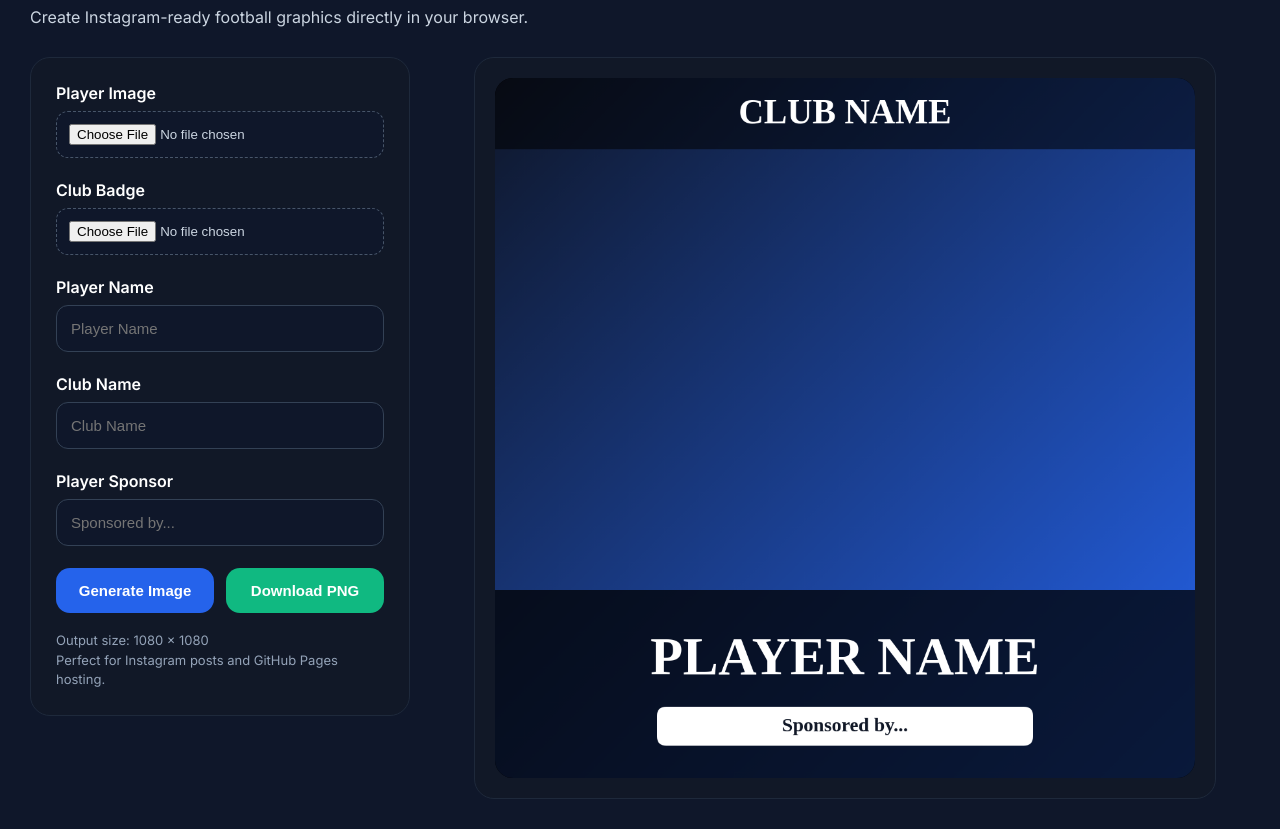
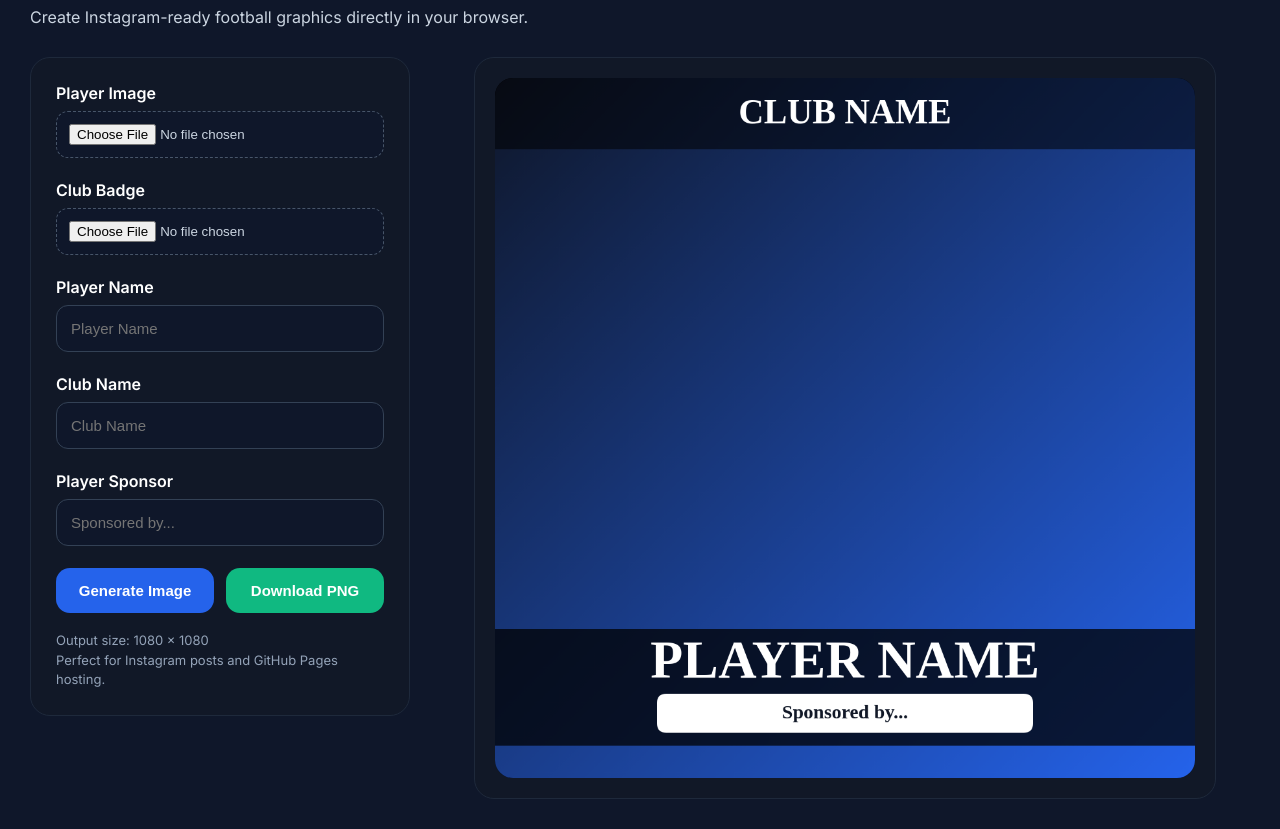
Before and after one commit to GaryLittlemore/imagecreator, a plain HTML site: page index.html in a window 1280 px wide. Shown: the part 84-913 px from the top of the page. Drawn offline with Linux system fonts and the light colour scheme.

Commit message:
Adjust bottom graphic position and player text position

```diff
--- a/index.html
+++ b/index.html
@@ -386,11 +386,11 @@ function drawText(){
     );
 
     /*
-        BOTTOM PANEL
+        SMALLER BOTTOM GRAPHIC
     */
 
     ctx.fillStyle = 'rgba(0,0,0,0.75)';
-    ctx.fillRect(0,790,1080,290);
+    ctx.fillRect(0,850,1080,180);
 
     /*
         PLAYER NAME
@@ -402,7 +402,7 @@ function drawText(){
     ctx.fillText(
         playerName.toUpperCase(),
         540,
-        920
+        925
     );
 
     /*
@@ -414,7 +414,7 @@ function drawText(){
     roundRect(
         ctx,
         250,
-        970,
+        950,
         580,
         60,
         14
@@ -428,7 +428,7 @@ function drawText(){
     ctx.fillText(
         sponsor,
         540,
-        1008
+        988
     );
 }
 
```
